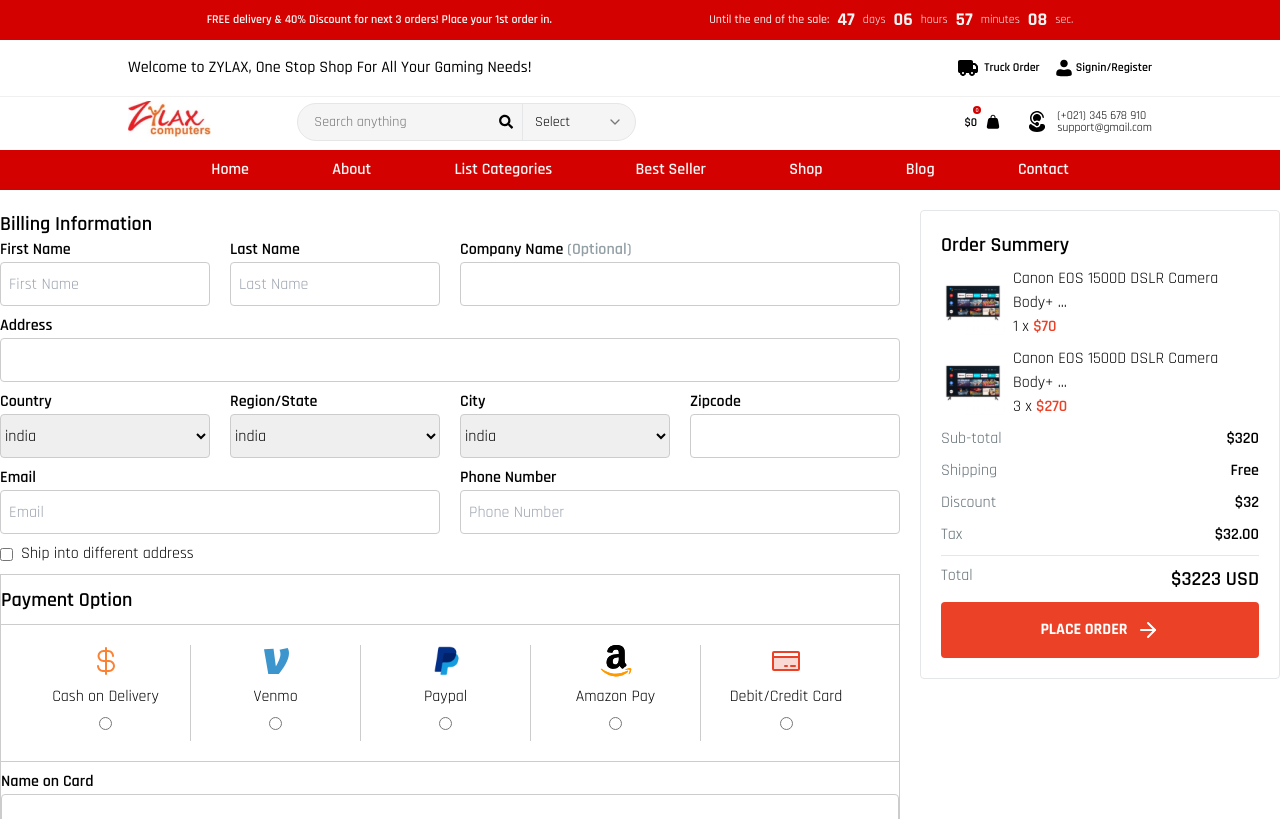
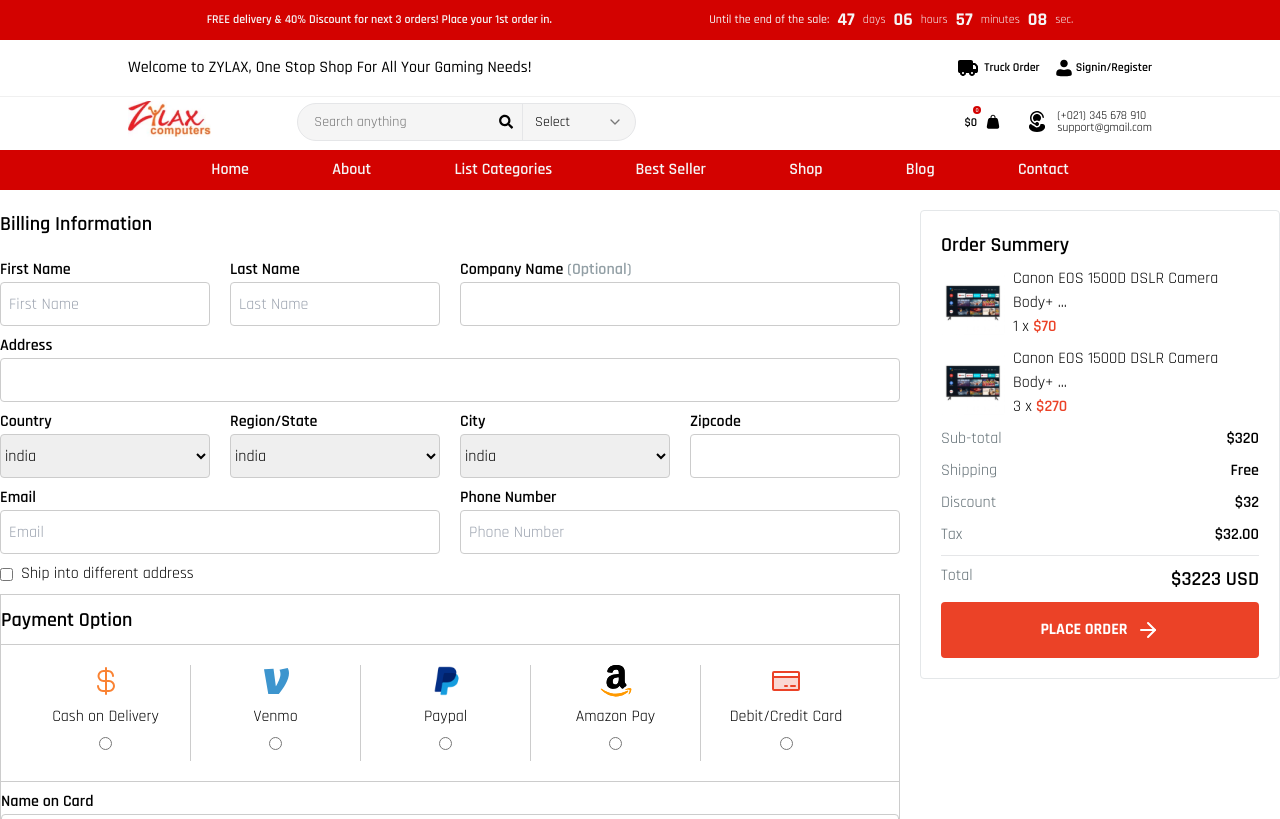
Before and after one commit to mkskumar12345/zylax, a Next.js app: page /billingcard in a window 1280 px wide. Shown: the top 819 px of the page. Built offline with nearby package versions, Linux system fonts and the light colour scheme.

Commit message:
loginimagehide

```diff
--- a/src/components/BillingCard/BillingCard.tsx
+++ b/src/components/BillingCard/BillingCard.tsx
@@ -11,11 +11,11 @@
 const BillingCard = () => {
   return (
     <div className="mt-5 mb-20">
-      <div className="flex justify-center gap-5">
+      <div className="flex justify-center gap-5 w-[100%]">
         <div className="w-[900px]">
           <span className="font-semibold text-xl"> Billing Information</span>
 
-          <div className="flex flex-col gap-2">
+          <div className="flex flex-col gap-2 mt-5">
             <div className="flex justify-between  gap-2 ">
               <div>
                 <label className="font-semibold">First Name</label>
--- a/src/components/Popup/ForgetPassword/ForgetPassword.tsx
+++ b/src/components/Popup/ForgetPassword/ForgetPassword.tsx
@@ -72,7 +72,7 @@
             </div> */}
           </div>
 
-          <div className=" w-[350px]">
+          <div className=" w-[350px] hidden md:block">
             <Image src={forgetpassword} alt="forgetpassword" className="" />
           </div>
         </div>
--- a/src/components/Popup/Login/Login.tsx
+++ b/src/components/Popup/Login/Login.tsx
@@ -70,7 +70,7 @@
             </div>
           </div>
 
-          <div className=" w-[350px]">
+          <div className=" w-[350px] hidden md:block">
             <Image src={login} alt="Login" className="" />
           </div>
         </div>
```
